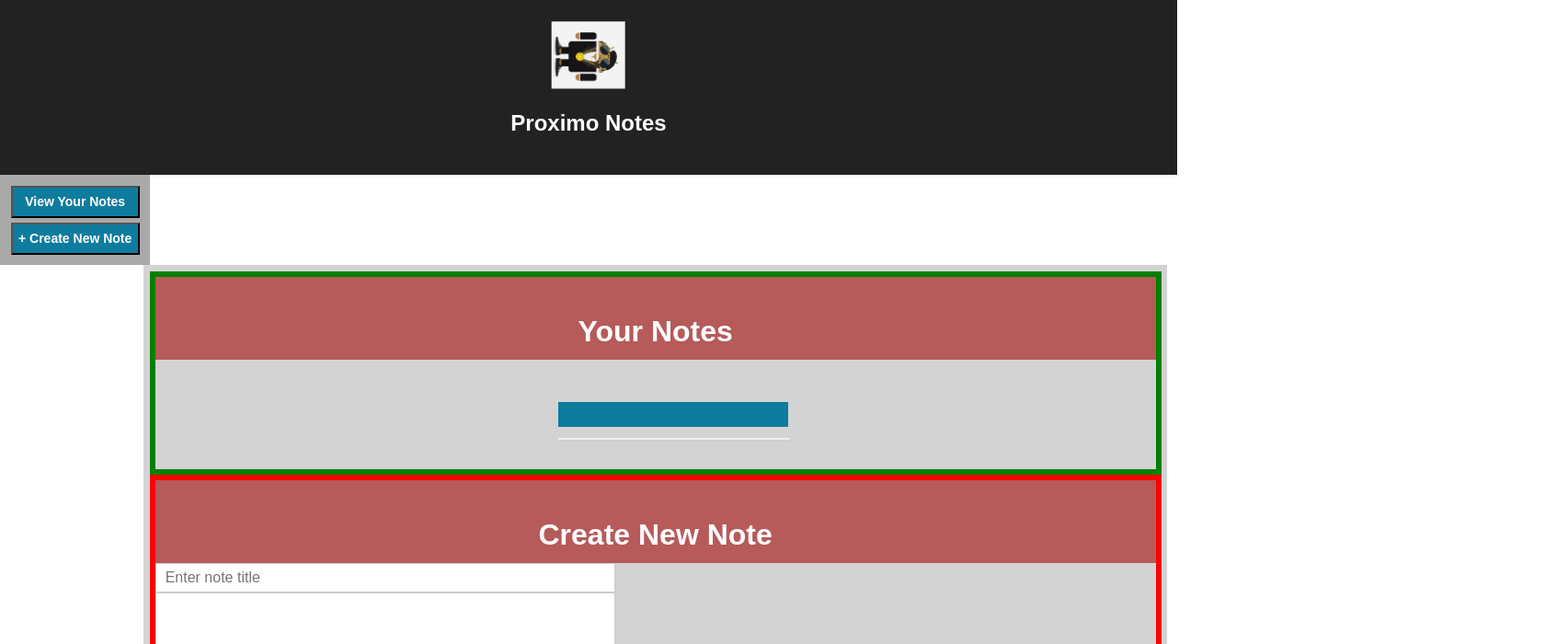
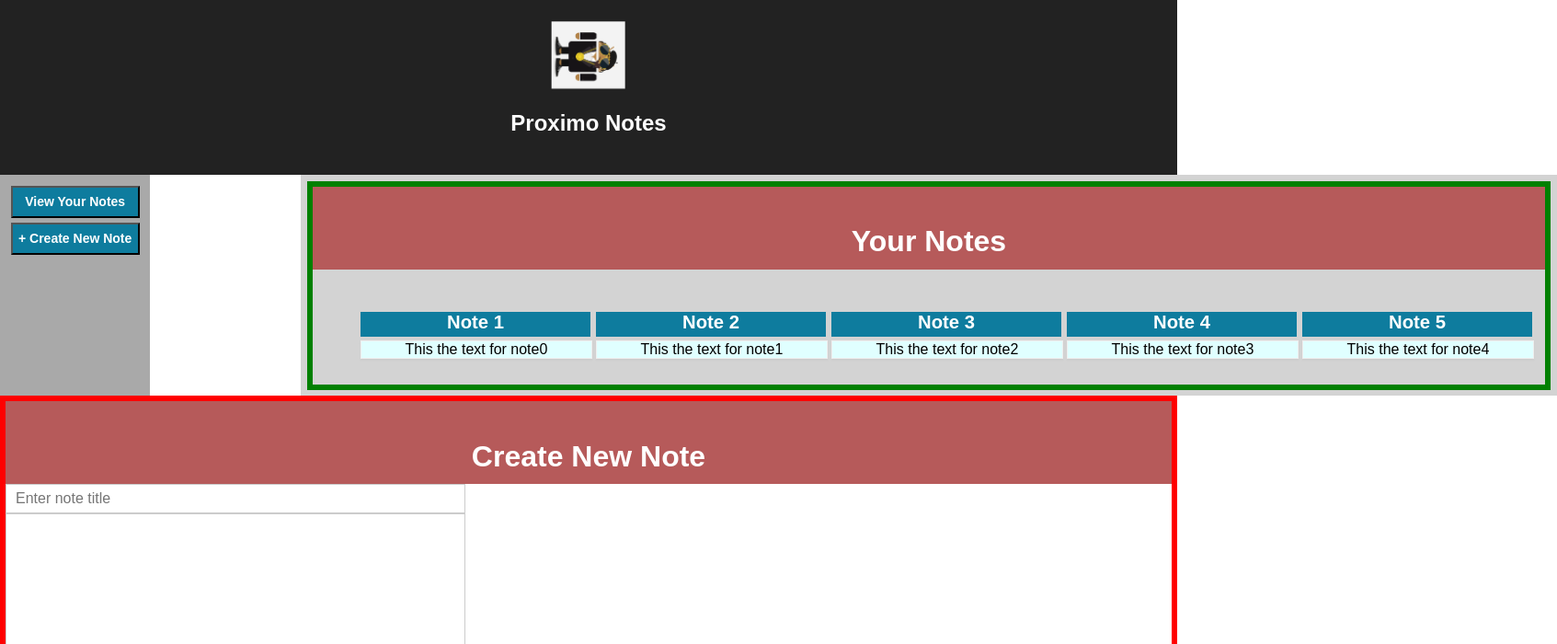
Before and after one commit to d2rd/d2rdNotes, a React (Create React App) app in the folder notes/: page / in a window 1280 px wide. Shown: the top 700 px of the page at 92% size, 1693 px wide, since content can reach past the window. Built offline with nearby package versions, Linux system fonts and the light colour scheme.

Commit message:
State, noteslist, working.  Added NotesPanel and NavPanel.  Fixed flex-box row layout.

```diff
--- a/notes/src/App.css
+++ b/notes/src/App.css
@@ -12,6 +12,8 @@
 }
 /* BUILD STYLES */
 .App {
+  /* display: flex;
+  flex-direction: row;  */
   text-align: center;
 }
 
@@ -54,6 +56,10 @@ body {
   height: 100% !important;
 
 }
+.PanelContainer {
+  display: inline-flex;
+  flex-direction: row;
+}
 .Nav-Panel, .Notes-Panel {
   display: inline-flex;
   flex-wrap: nowrap;
@@ -82,7 +88,7 @@ body {
   min-width: 1100px;
   max-width: 85%;
   padding: 5pt;
-  margin-left: 156px;
+  margin-left: 164px;
   /* TURN OFF BEFORE BUILD */
   /* border-style: solid; */
   border-width: 2px;
--- a/notes/src/App.js
+++ b/notes/src/App.js
@@ -1,7 +1,9 @@
 import React, { Component } from 'react';
 import logo from './D2rdroid2.png';
 import './App.css';
-import Notes from './components/Notes';
+// import Notes from './components/Notes';
+import NotesPanel from './components/NotesPanel';
+import NavPanel from './components/NavPanel';
 import CreateNoteView from './views/CreateNoteView';
 
 class App extends Component {
@@ -13,15 +15,11 @@ class App extends Component {
           <h1 className="App-title">Proximo Notes</h1>
         </header>
         {/* Navigation controls go here */}
-        <div className="Nav-panel">
-          <div><button className="btn-NavButton">View Your Notes</button></div>
-          <div><button className="btn-NavButton">+ Create New Note</button></div>
-        </div>
+        <div className="PanelContainer">
+        <NavPanel />
           {/* Notes lists and all other view elements go below here */}
           {/* Default display is 'Notes' which lists all notes */}
-        <div className="Notes-panel">
-          <div className="ModuleBorderGreen">
-            <Notes />
+        <NotesPanel />
         </div>
         {/* when button `createNewNote` is clicked display CreateNoteView */}
         <div className="ModuleBorderRed">
@@ -41,7 +39,6 @@ class App extends Component {
               </ul>
             </div> */}
       </div>
-      </div>
     );
   }
 }
--- /dev/null
+++ b/notes/src/components/NavPanel.js
@@ -0,0 +1,16 @@
+import React from 'react';
+
+const NavPanel = props => {
+  return (
+    <div className="Nav-panel">
+      <div>
+        <button className="btn-NavButton">View Your Notes</button>
+      </div>
+      <div>
+        <button className="btn-NavButton">+ Create New Note</button>
+      </div>
+    </div>
+  );
+};
+
+export default NavPanel;
--- a/notes/src/components/Notes.js
+++ b/notes/src/components/Notes.js
@@ -1,13 +1,15 @@
 import React, { Component } from 'react';
-import { fetchNotes } from './noteActions'
+import { fetchNotes } from './noteActions';
 import { connect } from 'react-redux';
 
-class Notes extends Component {  //not exporting entire component see 'connect' below
-  constructor(props){
-    super(props)
-  }
-  componentDidMount(){
-    this.props.fetchNotes()
+class Notes extends Component {
+  //not exporting entire component see 'connect' below
+  // // constructor(props){
+  // //   super(props)
+  // }
+  componentDidMount() {
+    // lifecycle method only available in class component
+    this.props.fetchNotes();
   }
   render() {
     return (
@@ -17,9 +19,8 @@ class Notes extends Component {  //not exporting entire component see 'connect'
         </ul> */}
 
         <div className="View-header">
-                    <h1>Your Notes</h1>
-                    {/* <h1>Your Notes {this.props.pageHeader}</h1> */}
-
+          <h1>Your Notes</h1>
+          {/* <h1>Your Notes {this.props.pageHeader}</h1> */}
         </div>
         <div>
           <ul>
@@ -29,23 +30,28 @@ class Notes extends Component {  //not exporting entire component see 'connect'
                     })}
             </li> */}
             <li className="Note-row">
-              <div>
-                <header className="Note-header">
-                  <h3> {this.props.notes.title}</h3>
-                </header>
-                <p className="Note-item"> {this.props.notes.body}</p>
-              </div>
+              {this.props.notes.map((note, i) => {
+                return (
+                  <div key = {i}>
+                    <header className="Note-header">
+                      <h3> {note.title}</h3>
+                    </header>
+                    <p className="Note-item"> {note.body}</p>
+                  </div>
+                );
+              })}
             </li>
           </ul>
         </div>
       </div>
-    )
+    );
   }
 }
 
 const mapStateToProps = state => {
+  console.log(state);
   return {
-    notes: state
-  }
-}
-export default connect(mapStateToProps, { fetchNotes })(Notes) // only exporting connected part of component
+    notes: state,
+  };
+};
+export default connect(mapStateToProps, { fetchNotes })(Notes); // only exporting connected part of component
--- /dev/null
+++ b/notes/src/components/NotesPanel.js
@@ -0,0 +1,14 @@
+import React from 'react';
+import Notes from './Notes';
+
+const NotesPanel = props => {
+  return (
+    <div className="Notes-panel">
+      <div className="ModuleBorderGreen">
+        <Notes />
+      </div>
+    </div>
+  );
+};
+
+export default NotesPanel;
--- a/notes/src/components/noteActions.js
+++ b/notes/src/components/noteActions.js
@@ -1,13 +1,31 @@
 const FETCH_NOTES = 'FETCH_NOTES';
 
-// const notes = ["note1", "note2", "note3"];
-let notes = {
-  title: 'Note 0',
-  body: 'This the text for this note',
-  key: null
+//refactor to pull from server
+let note1 = {
+  title: 'Note 1',
+  body: 'This the text for note0'
 }
+let note2 = {
+  title: 'Note 2',
+  body: 'This the text for note1'
+}
+let note3 = {
+  title: 'Note 3',
+  body: 'This the text for note2'
+}
+let note4 = {
+  title: 'Note 4',
+  body: 'This the text for note3'
+}
+let note5 = {
+  title: 'Note 5',
+  body: 'This the text for note4'
+}
+const notes = [note1, note2, note3, note4, note5];
+
+//action creator is 9-15
 const fetchNotes = () => {
-  return {
+  return {  //action object
     type: FETCH_NOTES,
     payload: notes
   }
--- a/notes/src/noteReducer.js
+++ b/notes/src/noteReducer.js
@@ -1,12 +1,12 @@
 // 2a create reducer(s)
 
-const noteReducer = (notes =[], action) => {
+const noteReducer = (state =[], action) => { //creates blank array for state, 2nd argument is action.
   switch( action.type ){
     case 'FETCH_NOTES':
-      // return [...notes, ...action.payload]
-      return notes.concat(action.payload);
+      // return [...state, ...action.payload]
+      return state.concat(action.payload);
       default:
-        return notes
+        return state
   }
 }
 
--- a/notes/src/views/CreateNoteView.js
+++ b/notes/src/views/CreateNoteView.js
@@ -1,11 +1,10 @@
-import React, { Component } from 'react';
+import React from 'react';
 // import ReactDOM from 'react-dom';
 
-export default class CreateNoteView extends Component {
-  constructor(props){
-    super(props)
-  }
-  render() {
+const CreateNoteView = props => {
+  // constructor(props){
+  //   super(props)
+  // }{
   return (
     <div>
       <div className="View-header">
@@ -13,14 +12,23 @@ export default class CreateNoteView extends Component {
       </div>
       <form>
         <div>
-            <input className="InputTitle" type="text" placeholder="Enter note title"></input>
+          <input
+            className="InputTitle"
+            type="text"
+            placeholder="Enter note title"
+          />
         </div>
         <div>
-            <input className="InputBody"  type="text" placeholder="Enter note details"></input>
+          <input
+            className="InputBody"
+            type="text"
+            placeholder="Enter note details"
+          />
           <button className="btn-NavButton">Save note</button>
         </div>
       </form>
     </div>
-    )
-  }
-}
+  );
+};
+
+export default CreateNoteView;
```
Lines whose indentation alone changed are shown as unchanged.
